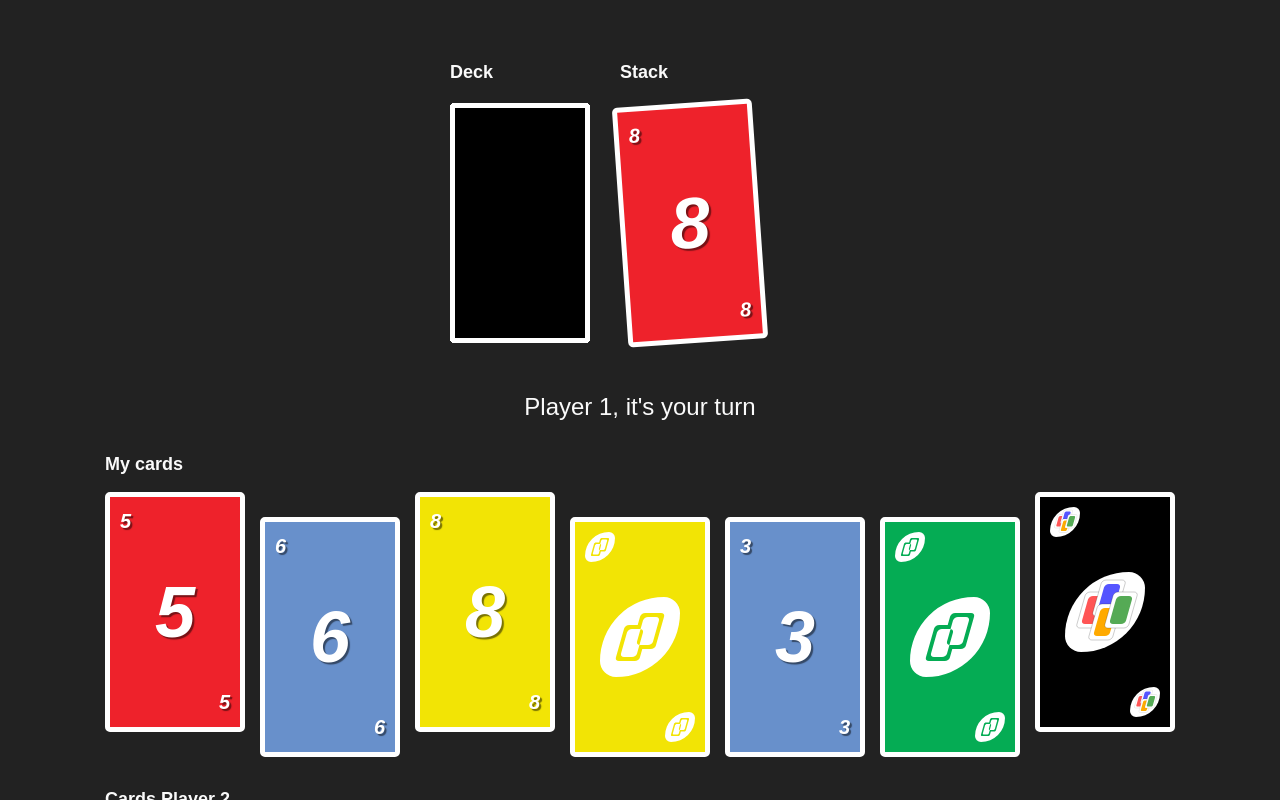
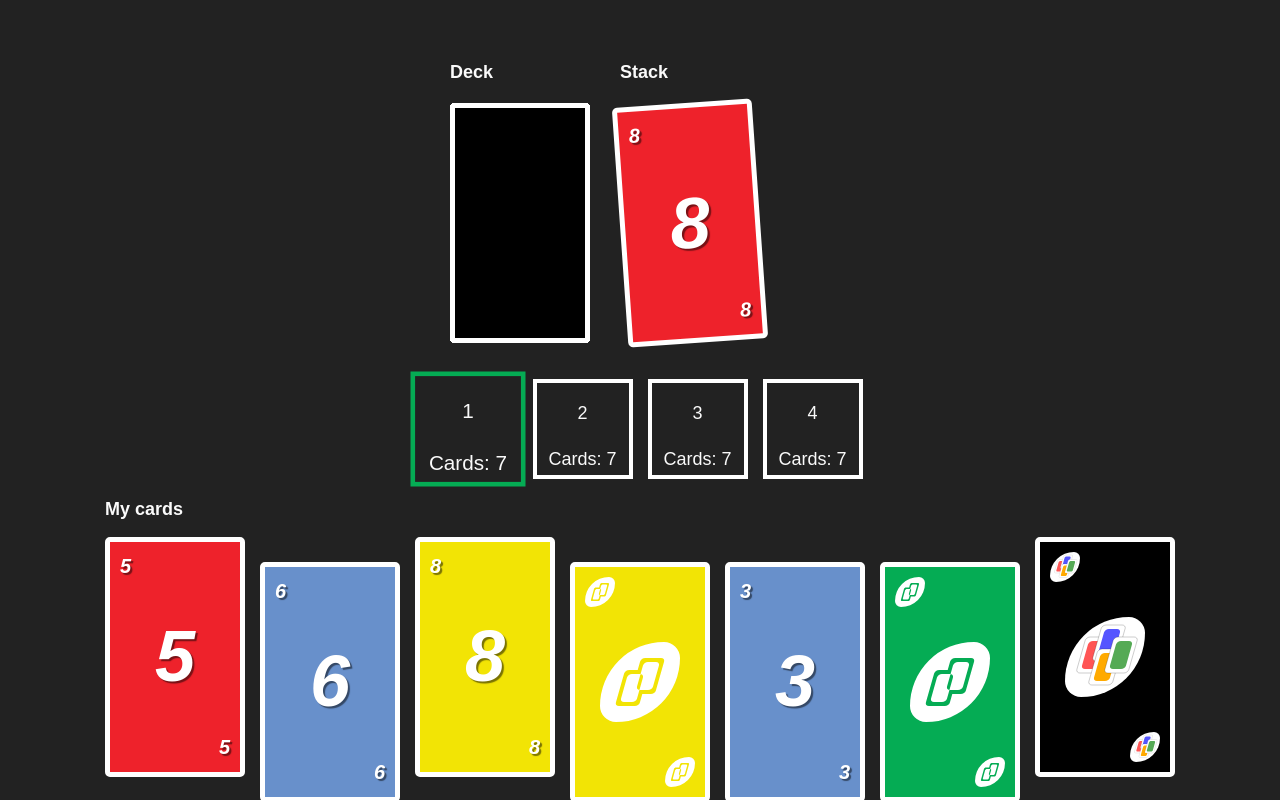
Before and after one commit to freekwevers/uno-cardgame, a Vue app: page / in a window 1280 px wide. Both pictures are taken after a click on the button "Deal". Shown: the top 800 px of the page. Built offline with nearby package versions, Linux system fonts and the light colour scheme.

Commit message:
Changed UI

```diff
--- a/src/App.vue
+++ b/src/App.vue
@@ -15,7 +15,13 @@
                                             <div class="current-color__inner" :class="['current-color--' + currentColor]"></div>
                                         </div>
                                     </div><!-- /.playing-area -->
-                                    <h2 class="message">{{ currentPlayer.name }}, it's your turn</h2>
+                                    <!-- <h2 class="message">{{ currentPlayer.name }}, it's your turn</h2> -->
+                                    <ul class="player__avatars">
+                                        <li class="player__avatar" :class="{ 'is-active': player.turn }" v-for="(player, index) in players">
+                                            <p>{{ index + 1 }}</p>
+                                            <span>Cards: {{ player.cards.length }}</span>
+                                        </li>
+                                    </ul><!-- /.players -->
                                     <app-uno-button
                                     :currentPlayer="currentPlayer"
                                     @unoNotCalledEvent="unoNotCalled"
--- a/src/components/game/Players.vue
+++ b/src/components/game/Players.vue
@@ -3,8 +3,7 @@
         <ul class="players">
             <li class="player" v-for="(player, index) in players" :key="player.id" :class="{'turn': player.turn}">
                 <h3 v-if="index === 0">My cards</h3>
-                <h3 v-else>Cards {{ player.name}}</h3>
-                <ul :class="{ 'my-cards': index === 0, 'opponent-cards': index > 0 }">
+                <ul :class="{ 'my-cards': index === 0, 'opponent-cards': index > 0 }" v-if="index === 0">
                     <app-card
                     :card="card"
                     v-for="card in players[index].cards"
@@ -301,15 +300,6 @@ export default {
                 this.nextPlayer(false);
             }, 200);
         });
-
-        // document.addEventListener('gameReset', (event) => {
-        //     setTimeout(() => {
-        //         this.markAllowedCards(this.currentPlayer());
-        //         if ( !this.currentPlayer().cards.find(card => card.playable ) ) {
-        //             this.takeCard(1);
-        //         }
-        //     }, 1000);
-        // });
     }
 }
 </script>
--- a/src/styles/components/_card.scss
+++ b/src/styles/components/_card.scss
@@ -58,15 +58,23 @@
 }
 
 .opponent-cards {
-    // .card {
-    //     background-color: $black;
-    //     pointer-events: none;
+    .card {
+        background-color: $black;
+        pointer-events: none;
 
-    //     &__nr,
-    //     &__icon {
-    //         display: none;
-    //     }
-    // }
+        &__nr,
+        &__icon {
+            display: none;
+        }
+
+        .turn & {
+            &.is-playable {
+                transform: translate3d(0, 0, 0);
+            }
+        }
+    }
+
+
 }
 
 .card {
--- a/src/styles/components/_players.scss
+++ b/src/styles/components/_players.scss
@@ -8,3 +8,38 @@
         }
     }
 }
+
+.player {
+    &__avatars {
+        padding: 0;
+        display: grid;
+        grid-template-columns: 100px 100px 100px 100px;
+        grid-column-gap: 15px;
+        justify-content: center;
+    }
+
+    &__avatar {
+        list-style: none;
+        padding: 0;
+        margin: 0;
+        width: 100px;
+        height: 100px;
+        display: grid;
+        justify-content: center;
+        align-items: center;
+        border: 4px solid $white;
+        transition: .2s ease;
+        display: grid;
+        grid-template-rows: 2fr 1fr;
+        justify-items: center;
+
+        &.is-active {
+            transform: scale(1.15);
+            border-color: $green;
+        }
+
+        p {
+            margin-bottom: 0;
+        }
+    }
+}
```
Also changed, not shown: 7 other files (tests, documents, lock files or other folders).
